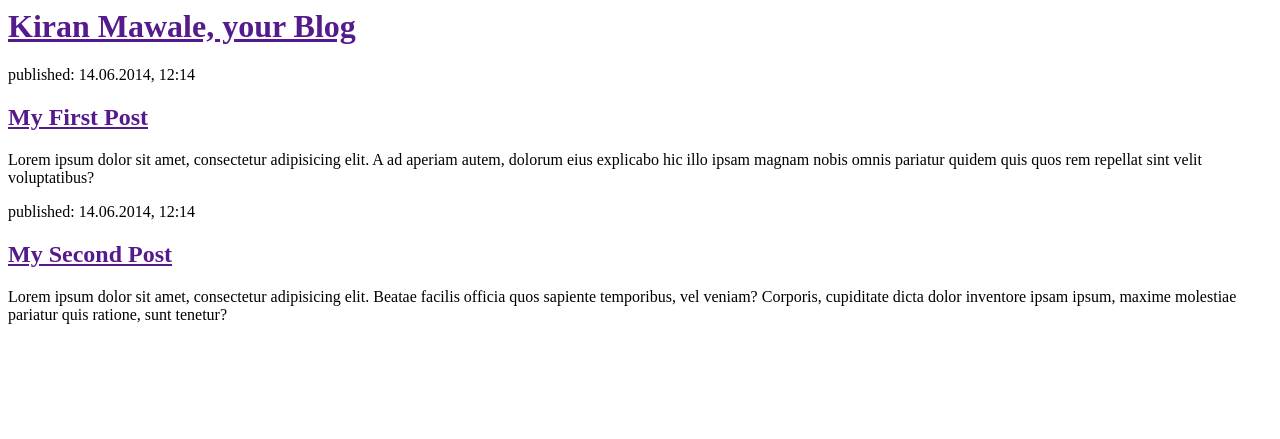
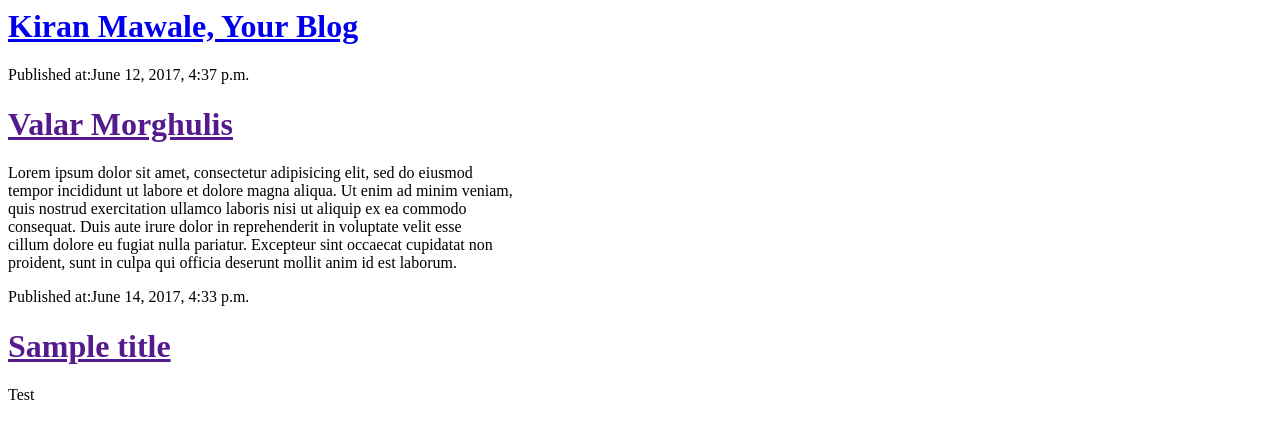
Before and after one commit to kiranmawale/my-first-blog, a Django app: page / in a window 1280 px wide. Shown: the top 439 px of the page. Run offline with Django 3.2, Linux system fonts and the light colour scheme; data comes from the database, SQL or seed files in the repository; both versions use the stored data as it was after the commit.

Commit message:
Modified templates to HTML

```diff
--- a/blog/templates/blog/post_list.html
+++ b/blog/templates/blog/post_list.html
@@ -1,21 +1,17 @@
 <html>
     <head>
-    <title>My Blog</title>
+        <title>Kiran,Your blog</title>
     </head>
     <body>
         <div>
-        <h1><a href="">Kiran Mawale, your Blog</a></h1>
+            <h1><a href="/">Kiran Mawale, Your Blog</a></h1>
         </div>
+        {% for post in posts %}
             <div>
-        <p>published: 14.06.2014, 12:14</p>
-        <h2><a href="">My First Post</a></h2>
-        <p>Lorem ipsum dolor sit amet, consectetur adipisicing elit. A ad aperiam autem, dolorum eius explicabo hic illo ipsam magnam nobis omnis pariatur quidem quis quos rem repellat sint velit voluptatibus?</p>
+                <p>Published at:{{ post.published_date}}</p>
+                <h1><a  href="">{{post.title}}</a></h1>
+                <p>{{ post.text|linebreaksbr }}</p>
             </div>
-    <div>
-        <p>published: 14.06.2014, 12:14</p>
-        <h2><a href="">My Second Post</a></h2>
-        <p>Lorem ipsum dolor sit amet, consectetur adipisicing elit. Beatae facilis officia quos sapiente temporibus, vel veniam? Corporis, cupiditate dicta dolor inventore ipsam ipsum, maxime molestiae pariatur quis ratione, sunt tenetur?</p>
-    </div>
+{% endfor %}
     </body>
-
 </html>
--- a/blog/views.py
+++ b/blog/views.py
@@ -1,7 +1,10 @@
 from django.shortcuts import render
+from django.utils import timezone
+from .models import Post
 
 # Create your views here.
 
 
 def post_list(request):
-    return render(request, 'blog/post_list.html',{})
+    posts = Post.objects.filter(published_date__lte=timezone.now()).order_by('published_date')
+    return render(request, 'blog/post_list.html',{'posts':posts})
```
Also changed, not shown: db.sqlite3. Lines whose indentation alone changed are shown as unchanged.
